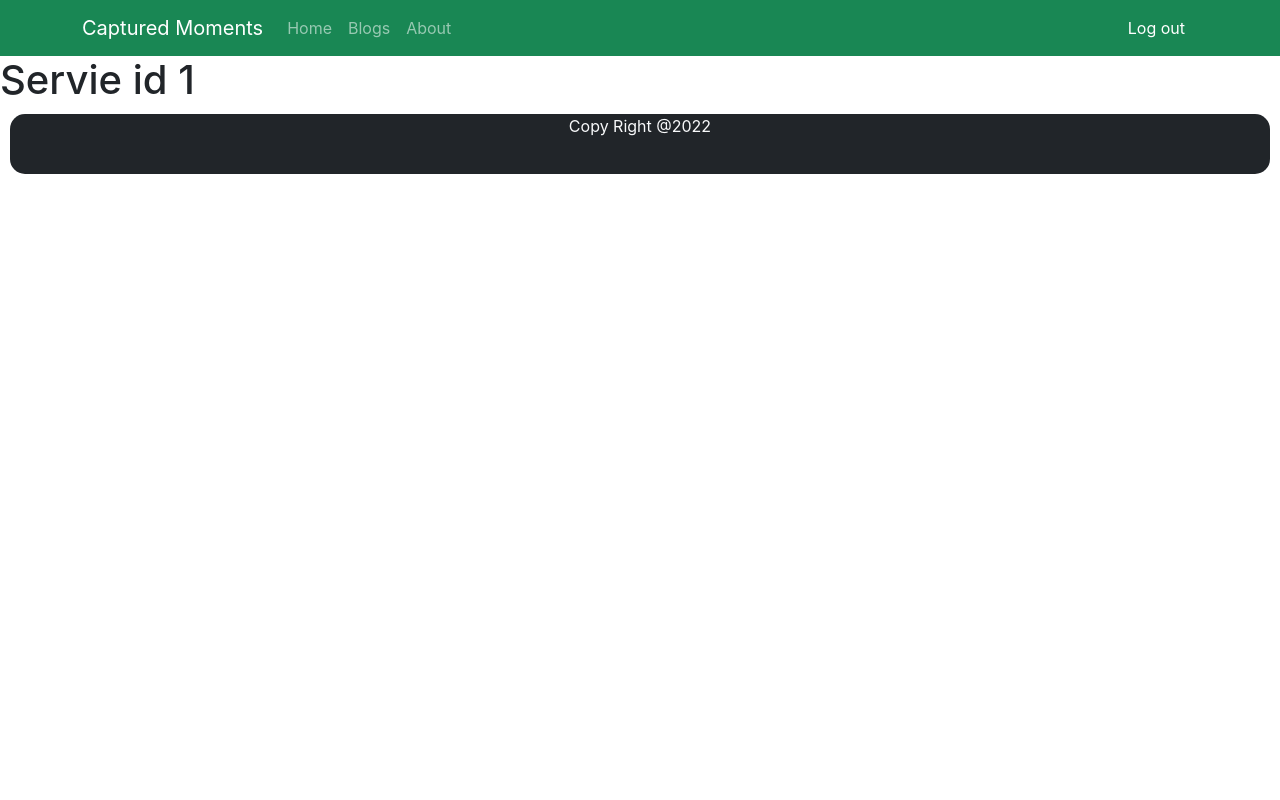
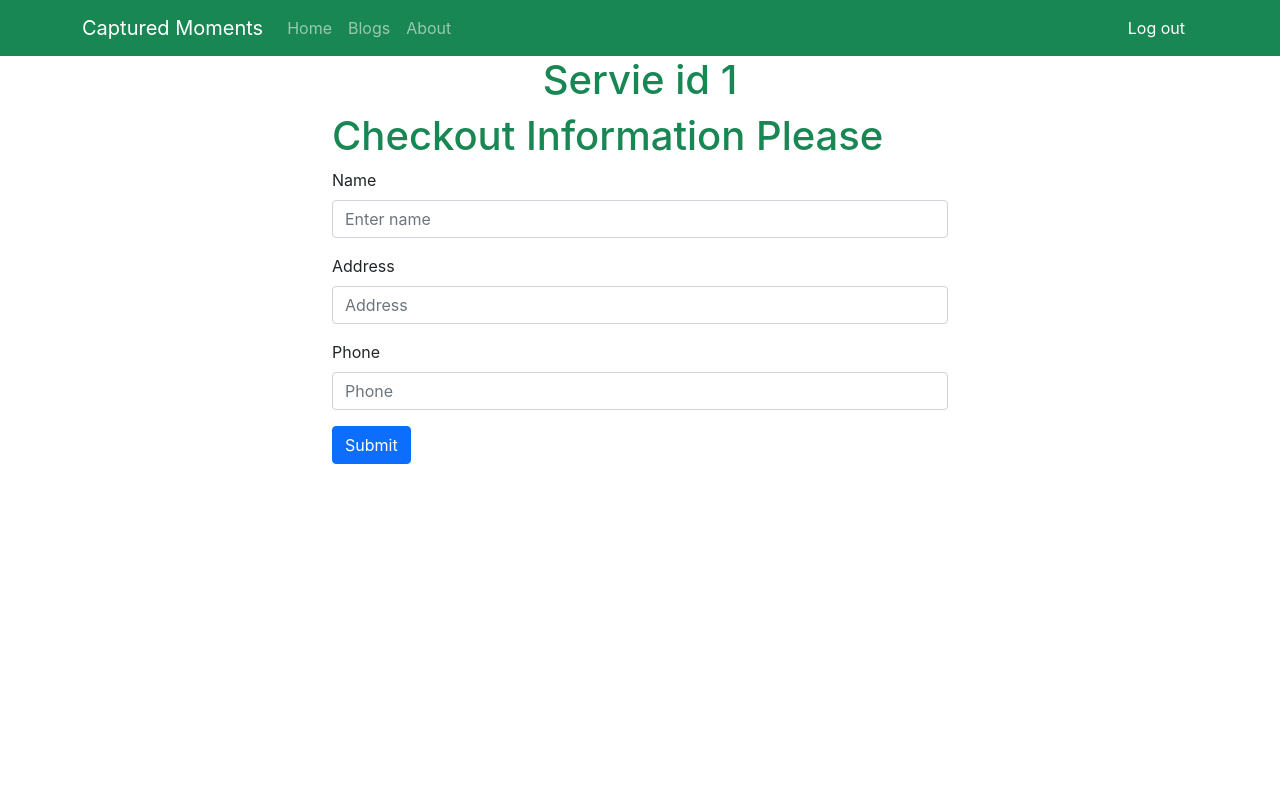
Before and after one commit to Soyebmahir/Independent-Service-Provider, a React (Create React App) app: page /home/1 in a window 1280 px wide. Shown: the top 800 px of the page. Built offline with nearby package versions, Linux system fonts and the light colour scheme; no server answers; sample sign-in values are in the browser's storage.

Commit message:
form create in checkout page

```diff
--- a/src/component/Checkout/Checkout.js
+++ b/src/component/Checkout/Checkout.js
@@ -1,18 +1,51 @@
-import React from 'react';
+import React, { useRef } from 'react';
+import { Button, Form } from 'react-bootstrap';
 import { useParams } from 'react-router-dom';
 
 const Checkout = () => {
     const { serviceId } = useParams()
+    const nameRef = useRef('')
+    const addressRef = useRef('')
+    const phoneRef = useRef('')
+    const handleFormSubmit = (event) => {
+        event.preventDefault()
+        const name = nameRef.current.value
+        const address = addressRef.current.value
+        const phone = phoneRef.current.value
+        console.log(name, address, phone);
+    }
     return (
         <div>
-            <h1>Servie id {serviceId}</h1>
+            <h1 className='text-center text-success'>Servie id {serviceId}</h1>
             <div>
-                <div>
+                <div className='container w-50 mx-auto d-flex flex-column min-vh-100'>
+                    <h1 className='text-success'>Checkout Information Please</h1>
+                    <Form onSubmit={handleFormSubmit}>
+                        <Form.Group className="mb-3" controlId="formBasicEmail">
+                            <Form.Label>Name</Form.Label>
+                            <Form.Control ref={nameRef} type="text" placeholder="Enter name" />
 
-                </div>
-                <div>
+                        </Form.Group>
 
-                </div>
+                        <Form.Group className="mb-3" controlId="formBasicPassword">
+                            <Form.Label>Address</Form.Label>
+                            <Form.Control ref={addressRef} type="text" placeholder="Address" />
+                        </Form.Group>
+                        <Form.Group className="mb-3" controlId="formBasicPhone">
+                            <Form.Label>Phone</Form.Label>
+                            <Form.Control ref={phoneRef} type="text" placeholder="Phone" />
+                        </Form.Group>
+
+                        <Button variant="primary" type="submit">
+                            Submit
+                        </Button>
+                    </Form>
+
+
+
+
+                </div >
+
             </div>
         </div>
     );
--- a/src/component/Login/Login.js
+++ b/src/component/Login/Login.js
@@ -11,11 +11,11 @@ import Loading from '../Loading/Loading';
 const Login = () => {
     const emailRef = useRef('')
     const passwordRef = useRef('')
-
+    const navigate = useNavigate()
     const location = useLocation()
 
     let from = location.state?.from?.pathname || "/";
-    const navigate = useNavigate()
+
     let errorElement;
     const [
         signInWithEmailAndPassword,
@@ -23,7 +23,9 @@ const Login = () => {
         loading,
         error,
     ] = useSignInWithEmailAndPassword(auth);
+
     const [sendPasswordResetEmail, sending] = useSendPasswordResetEmail(auth);
+
     if (loading || sending) {
         return <Loading></Loading>
     }
--- a/src/component/RequireAuth/RequireAuth.js
+++ b/src/component/RequireAuth/RequireAuth.js
@@ -2,18 +2,14 @@ import React from 'react';
 import { useAuthState, useSendEmailVerification } from 'react-firebase-hooks/auth';
 import { Navigate, useLocation } from 'react-router-dom';
 import { toast, ToastContainer } from 'react-toastify';
-
 import auth from '../../firebase.init';
 import Loading from '../Loading/Loading';
-
-
 const RequireAuth = ({ children }) => {
     const [user, loading] = useAuthState(auth)
     let location = useLocation();
     const [sendEmailVerification, sending] = useSendEmailVerification(auth)
 
     if (loading || sending) {
-
         return <Loading></Loading>
     }
 
```
